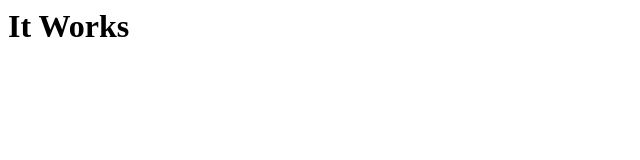
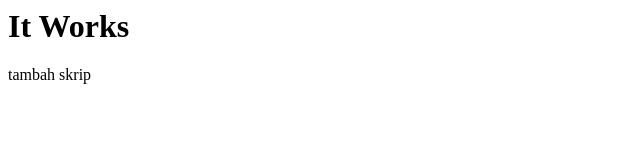
Before and after one commit to earthbendergara/simple-web, a plain HTML site: page site/app/index.html in a window 1280 px wide. Shown: the full height of the page, 0-640 px from the left. Drawn offline with Linux system fonts and the light colour scheme.

Commit message:
Update index.html

```diff
--- a/site/app/index.html
+++ b/site/app/index.html
@@ -1,5 +1,6 @@
 <html>
 <body>
 <h1>It Works</h1>
+<p>tambah skrip</p>
 </body>
 </html>
```
